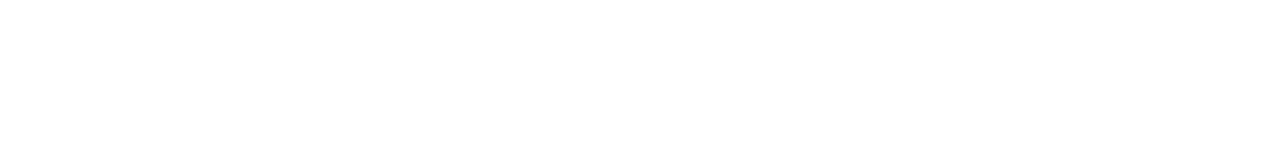
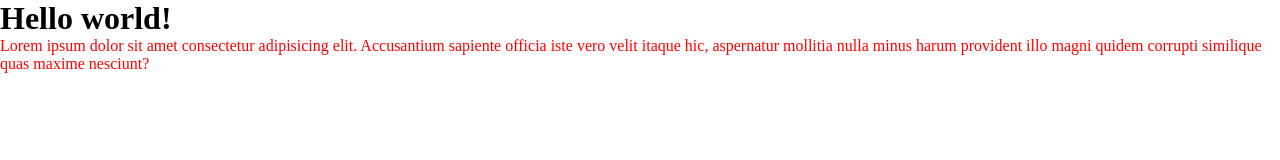
Before and after one commit to HumanMetro/Test1, a plain HTML site: page index.html in a window 1280 px wide. Drawn offline with Linux system fonts and the light colour scheme.

Commit message:
new commit

```diff
--- a/index.html
+++ b/index.html
@@ -8,5 +8,9 @@
 </head>
 <body>
 
+    <h1>Hello world!</h1>
+
+    <p>Lorem ipsum dolor sit amet consectetur adipisicing elit. Accusantium sapiente officia iste vero velit itaque hic, aspernatur mollitia nulla minus harum provident illo magni quidem corrupti similique quas maxime nesciunt?</p>
+
 </body>
 </html>
--- a/style.css
+++ b/style.css
@@ -3,3 +3,11 @@
     padding: 0;
     box-sizing: border-box;
 }
+
+h1 {
+    font-size: green;
+}
+
+p {
+    color: red;
+}
```
